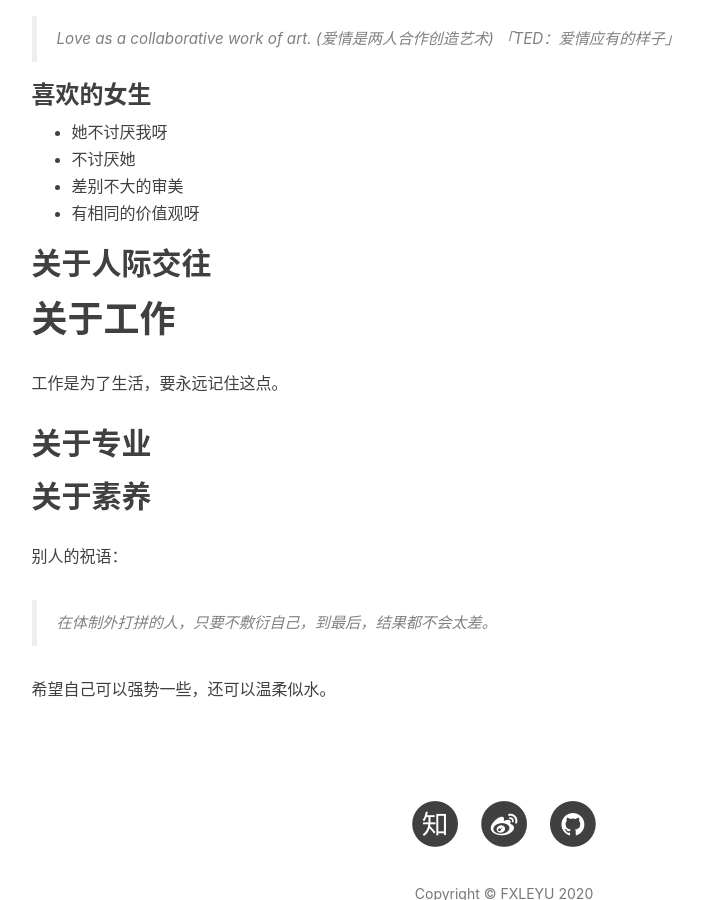
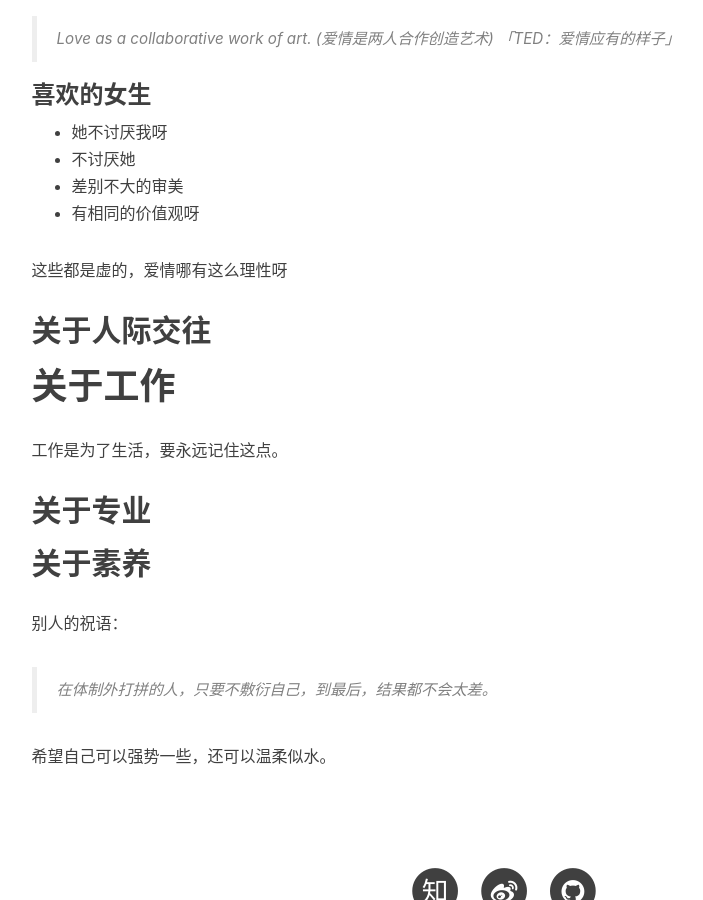
Before and after one commit to fxleyu/fxleyu.github.io, a Jekyll site: the page built from self-portrayal.md, in a window 1280 px wide and 900 px high, scrolled down 1205 px. Shown: the whole window, without its empty margins (136-839 px from the left). Built offline with Jekyll 4.4.1, drawn with Linux system fonts in a browser that asks for light colours; nearby versions of some CDN libraries; comment, search, counter and statistics services are not loaded.

Commit message:
【爱情观】否定自己喜欢的女孩

```diff
--- a/self-portrayal.md
+++ b/self-portrayal.md
@@ -38,6 +38,8 @@ title: Self-portrait
 - 差别不大的审美
 - 有相同的价值观呀
 
+这些都是虚的，爱情哪有这么理性呀
+
 ## 关于人际交往
 
 # 关于工作
```
